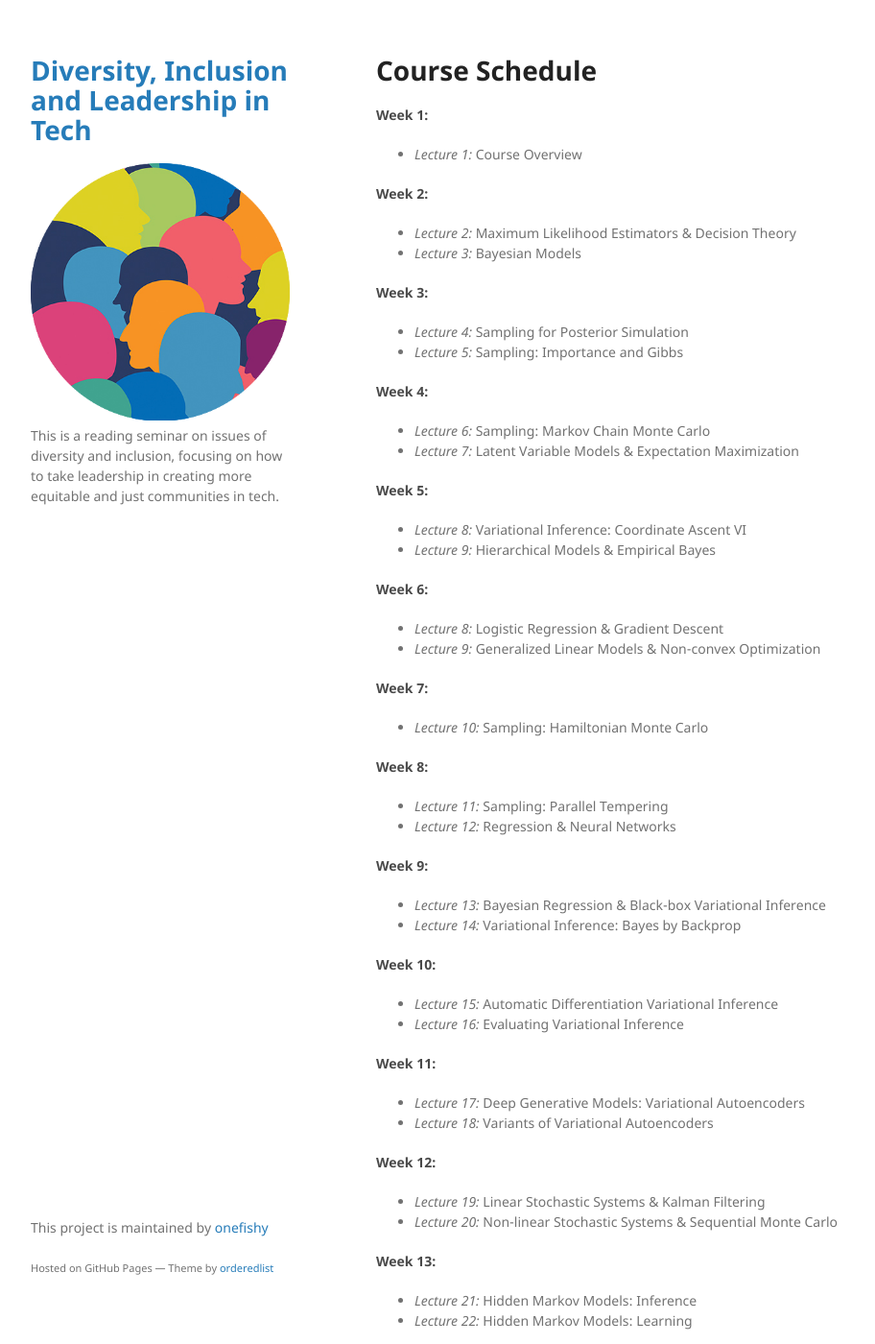
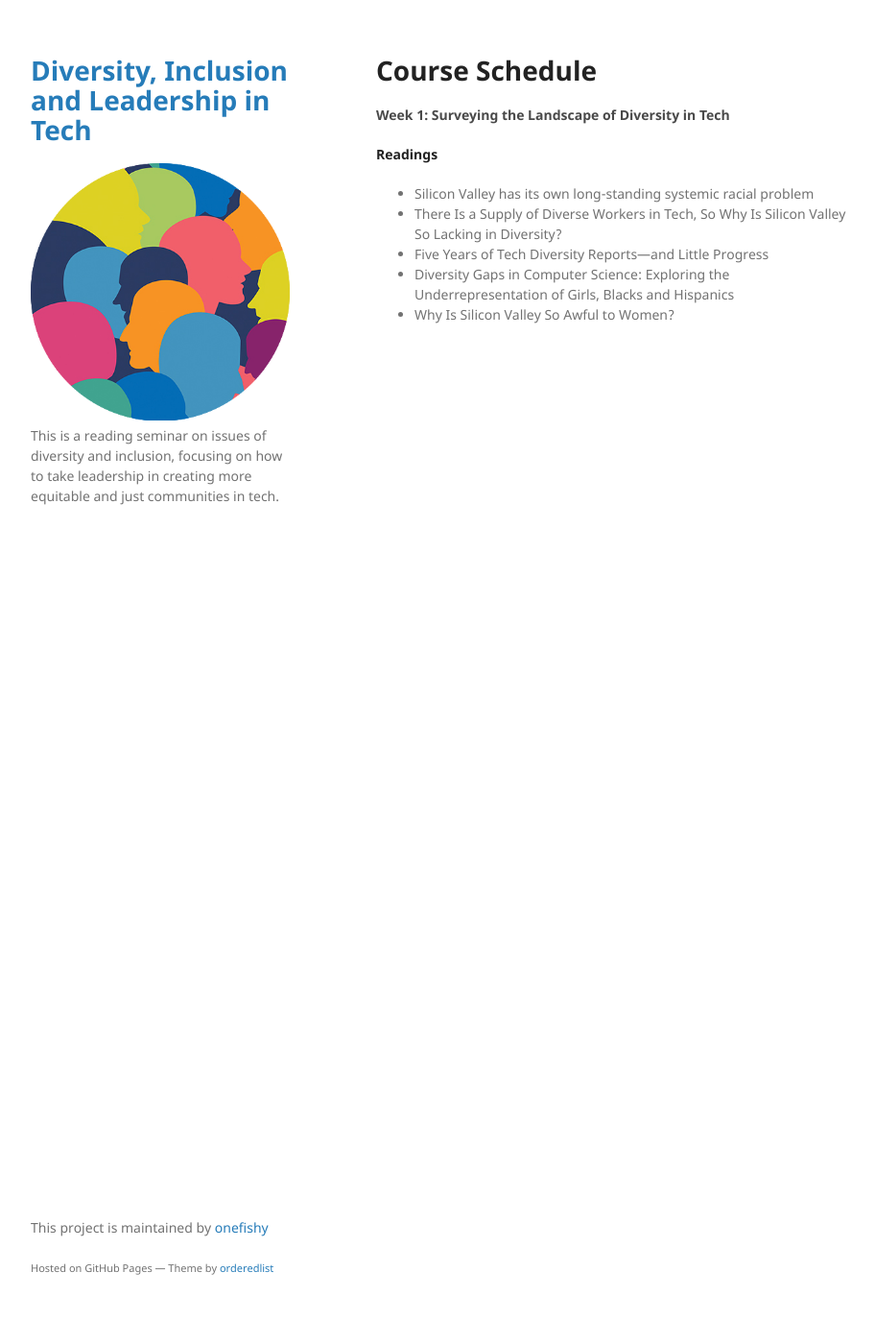
Before and after one commit to onefishy/DIL_in_tech, a Jekyll site: the page built from schedule.md, in a window 1280 px wide and 1400 px high. Shown: the whole window at 96% size, without its empty margins (178-1090 px from the left). Built offline with Jekyll 4.4.1, drawn with Linux system fonts in a browser that asks for light colours; our own code applies the rules of GitHub Pages for plain Markdown files.

Commit message:
Update schedule.md

```diff
--- a/schedule.md
+++ b/schedule.md
@@ -1,51 +1,11 @@
 # Course Schedule
 
-#### Week 1:
-- *Lecture 1:* Course Overview
+#### Week 1: Surveying the Landscape of Diversity in Tech
 
-#### Week 2:
-- *Lecture 2:* Maximum Likelihood Estimators & Decision Theory
-- *Lecture 3:* Bayesian Models
-
-#### Week 3:
-- *Lecture 4:* Sampling for Posterior Simulation
-- *Lecture 5:* Sampling: Importance and Gibbs
-
-#### Week 4:
-- *Lecture 6:* Sampling: Markov Chain Monte Carlo
-- *Lecture 7:* Latent Variable Models & Expectation Maximization
-
-#### Week 5:
-- *Lecture 8:* Variational Inference: Coordinate Ascent VI
-- *Lecture 9:* Hierarchical Models & Empirical Bayes
-
-#### Week 6:
-- *Lecture 8:* Logistic Regression & Gradient Descent
-- *Lecture 9:* Generalized Linear Models & Non-convex Optimization
-
-#### Week 7:
-- *Lecture 10:* Sampling: Hamiltonian Monte Carlo
-
-#### Week 8:
-- *Lecture 11:* Sampling: Parallel Tempering
-- *Lecture 12:* Regression & Neural Networks
-
-#### Week 9:
-- *Lecture 13:* Bayesian Regression & Black-box Variational Inference
-- *Lecture 14:* Variational Inference: Bayes by Backprop
-
-#### Week 10:
-- *Lecture 15:* Automatic Differentiation Variational Inference
-- *Lecture 16:* Evaluating Variational Inference
-
-#### Week 11:
-- *Lecture 17:* Deep Generative Models: Variational Autoencoders
-- *Lecture 18:* Variants of Variational Autoencoders
-
-#### Week 12:
-- *Lecture 19:* Linear Stochastic Systems & Kalman Filtering
-- *Lecture 20:* Non-linear Stochastic Systems & Sequential Monte Carlo
-
-#### Week 13:
-- *Lecture 21:* Hidden Markov Models: Inference
-- *Lecture 22:* Hidden Markov Models: Learning
+**Readings**
+- Silicon Valley has its own long-standing systemic racial problem
+- There Is a Supply of Diverse Workers in Tech, So Why Is Silicon Valley So Lacking in Diversity?
+- Five Years of Tech Diversity Reports—and Little Progress
+- Diversity Gaps in Computer Science:
+Exploring the Underrepresentation of Girls, Blacks and Hispanics
+- Why Is Silicon Valley So Awful to Women?
```
